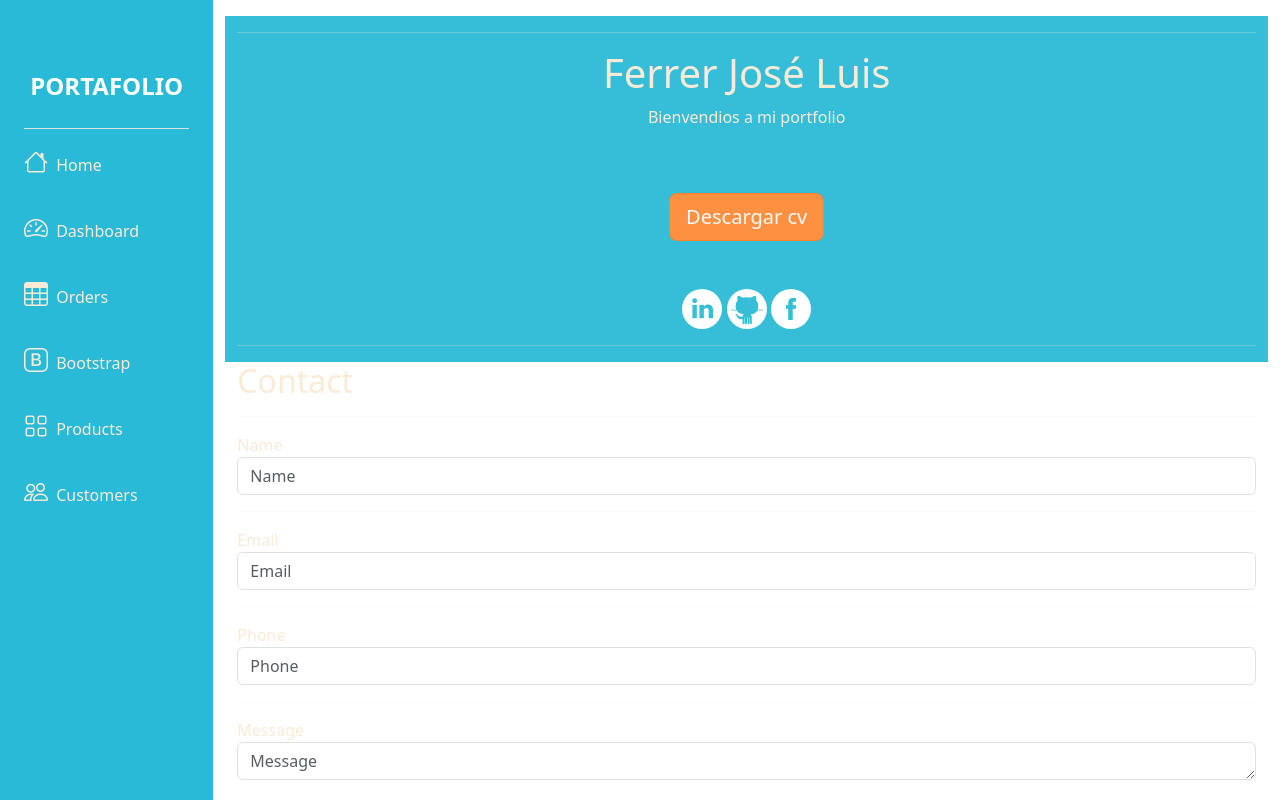
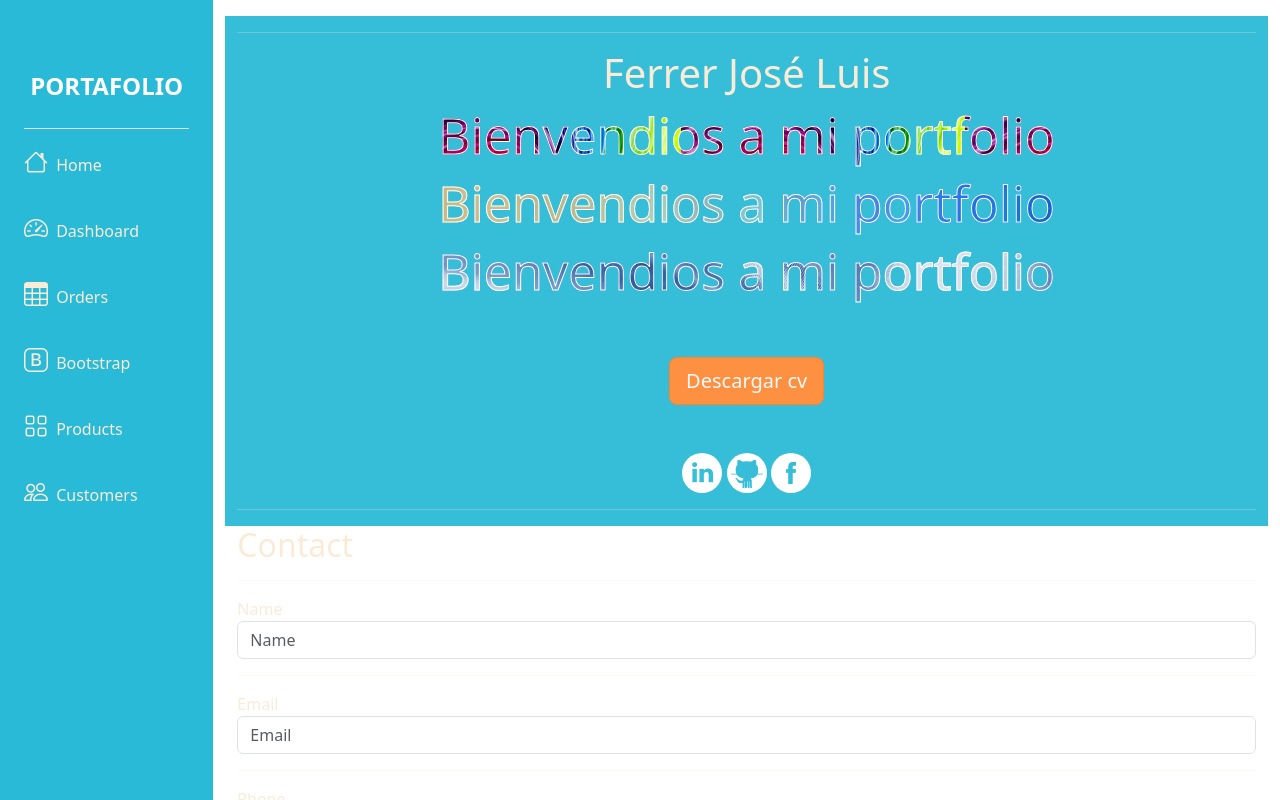
Before and after one commit to Ruyjoy/Portfolio, a website: page index.html in a window 1280 px wide. Drawn offline with nearby package versions, Linux system fonts and the light colour scheme.

Commit message:
Arreglo del bienvenido

```diff
--- a/index.html
+++ b/index.html
@@ -117,8 +117,16 @@
               </div>
 
               <div class="form-group text-center">
-                <p>Bienvendios a mi portfolio</p>
+                <h3 class="algo">Bienvendios a mi portfolio</h3>
               </div>
+
+              <div class="form-group text-center">
+                <h3 class="algo2">Bienvendios a mi portfolio</h3>
+              </div>
+              <div class="form-group text-center">
+                <h3 class="algo3">Bienvendios a mi portfolio</h3>
+              </div>
+
 
               <div class="form-group text-center">
                 <a type="submit" class="btn btn-lg" href="CV.txt" download="CV"
--- a/scss/_visual.scss
+++ b/scss/_visual.scss
@@ -6,6 +6,12 @@
 #nav-color{
     background-color: #29bad7;
 }
+
+home{
+
+    background-color: #36bed9;
+}
+
 
 #home{
 
@@ -51,3 +57,44 @@ color: #f5f9fa;
 border: 1px solid #fe8228;
 margin: 3rem;
 }
+
+.form-group p {
+    margin: 1rem;
+    font-family: sans-serif;
+    position: relative;
+}
+
+.algo{
+    font-size: 50px;
+    color: transparent;
+    -webkit-text-stroke: 1px white;
+    background: url(../img/images.jpg);
+    -webkit-background-clip: text;
+    background-position: 0 0;
+    animation: anima 40s linear infinite;
+}
+.algo2{
+    font-size: 50px;
+    color: transparent;
+    -webkit-text-stroke: 1px white;
+    background: url(../img/imagen3.jpg);
+    -webkit-background-clip: text;
+    background-position: 0 0;
+    animation: anima 40s linear infinite;
+}
+.algo3{
+    font-size: 50px;
+    color: transparent;
+    -webkit-text-stroke: 1px white;
+    background: url(../img/imagen4.jpg);
+    -webkit-background-clip: text;
+    background-position: 0 0;
+    animation: anima 40s linear infinite;
+}
+
+@keyframes anima {
+    100%{
+        background-position: 1280px 0;
+    }
+
+}
```
Also changed, not shown: img/imagen2.jpg (added), img/imagen3.jpg (added), img/imagen4.jpg (added), img/images.jpg (added), scss/styles.css, 1 other file.
